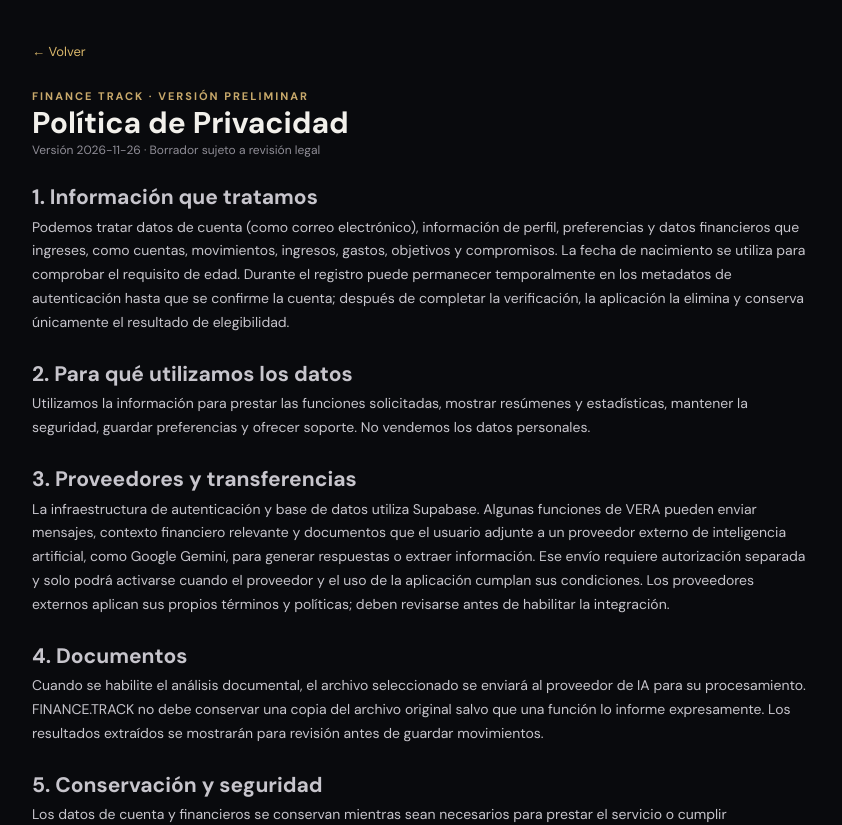
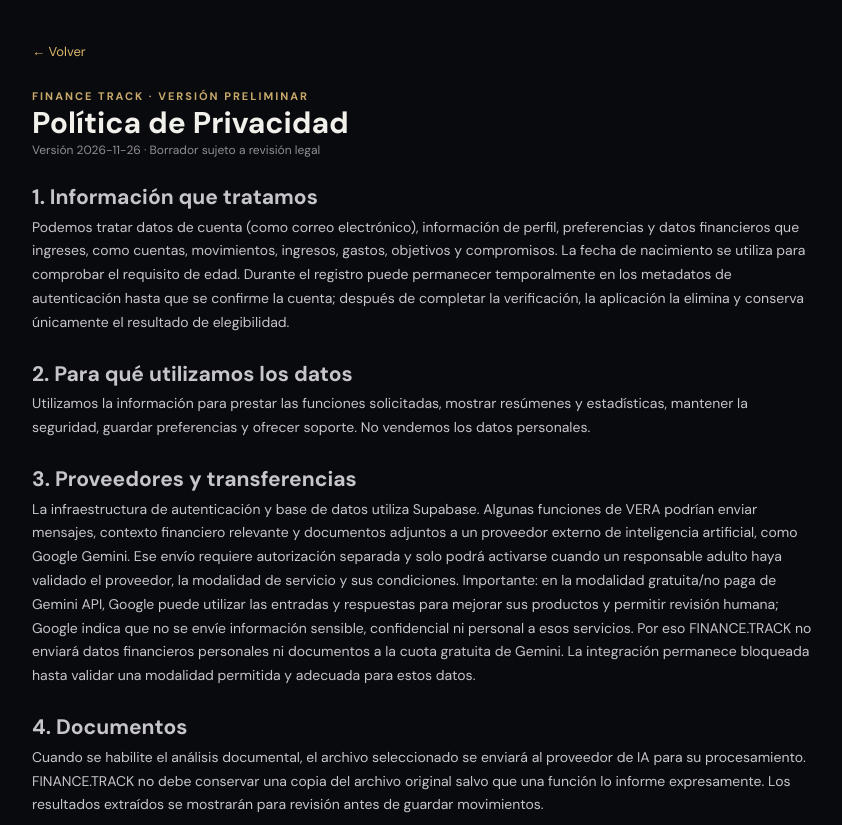
Before and after one commit to 9fwkhmmnr2-dev/balance-ai, a Next.js app: page /privacidad in a window 1280 px wide. Shown: the top 825 px of the page, without its empty margins (218-1060 px from the left). Built offline with nearby package versions, Linux system fonts and the light colour scheme; no server answers.

Commit message:
Clarify restrictions for sensitive financial data sent to AI providers

```diff
--- a/app/privacidad/page.tsx
+++ b/app/privacidad/page.tsx
@@ -11,7 +11,7 @@ export default function PrivacyPage() {
       <p style={{ color: "#8F8D96", fontSize: 12 }}>Versión 2026-11-26 · Borrador sujeto a revisión legal</p>
       <section style={section}><h2>1. Información que tratamos</h2><p>Podemos tratar datos de cuenta (como correo electrónico), información de perfil, preferencias y datos financieros que ingreses, como cuentas, movimientos, ingresos, gastos, objetivos y compromisos. La fecha de nacimiento se utiliza para comprobar el requisito de edad. Durante el registro puede permanecer temporalmente en los metadatos de autenticación hasta que se confirme la cuenta; después de completar la verificación, la aplicación la elimina y conserva únicamente el resultado de elegibilidad.</p></section>
       <section style={section}><h2>2. Para qué utilizamos los datos</h2><p>Utilizamos la información para prestar las funciones solicitadas, mostrar resúmenes y estadísticas, mantener la seguridad, guardar preferencias y ofrecer soporte. No vendemos los datos personales.</p></section>
-      <section style={section}><h2>3. Proveedores y transferencias</h2><p>La infraestructura de autenticación y base de datos utiliza Supabase. Algunas funciones de VERA pueden enviar mensajes, contexto financiero relevante y documentos que el usuario adjunte a un proveedor externo de inteligencia artificial, como Google Gemini, para generar respuestas o extraer información. Ese envío requiere autorización separada y solo podrá activarse cuando el proveedor y el uso de la aplicación cumplan sus condiciones. Los proveedores externos aplican sus propios términos y políticas; deben revisarse antes de habilitar la integración.</p></section>
+      <section style={section}><h2>3. Proveedores y transferencias</h2><p>La infraestructura de autenticación y base de datos utiliza Supabase. Algunas funciones de VERA podrían enviar mensajes, contexto financiero relevante y documentos adjuntos a un proveedor externo de inteligencia artificial, como Google Gemini. Ese envío requiere autorización separada y solo podrá activarse cuando un responsable adulto haya validado el proveedor, la modalidad de servicio y sus condiciones. Importante: en la modalidad gratuita/no paga de Gemini API, Google puede utilizar las entradas y respuestas para mejorar sus productos y permitir revisión humana; Google indica que no se envíe información sensible, confidencial ni personal a esos servicios. Por eso FINANCE.TRACK no enviará datos financieros personales ni documentos a la cuota gratuita de Gemini. La integración permanece bloqueada hasta validar una modalidad permitida y adecuada para estos datos.</p></section>
       <section style={section}><h2>4. Documentos</h2><p>Cuando se habilite el análisis documental, el archivo seleccionado se enviará al proveedor de IA para su procesamiento. FINANCE.TRACK no debe conservar una copia del archivo original salvo que una función lo informe expresamente. Los resultados extraídos se mostrarán para revisión antes de guardar movimientos.</p></section>
       <section style={section}><h2>5. Conservación y seguridad</h2><p>Los datos de cuenta y financieros se conservan mientras sean necesarios para prestar el servicio o cumplir obligaciones aplicables. Aplicamos controles de acceso y políticas de seguridad, pero no existe una garantía absoluta frente a todos los riesgos.</p></section>
       <section style={section}><h2>6. Tus opciones</h2><p>Podés dejar de autorizar el procesamiento por proveedores de IA; al hacerlo, las funciones que necesiten ese procesamiento dejarán de estar disponibles. También podrás solicitar acceso, corrección o eliminación de datos mediante los canales de contacto que se informarán antes del lanzamiento.</p></section>
```
